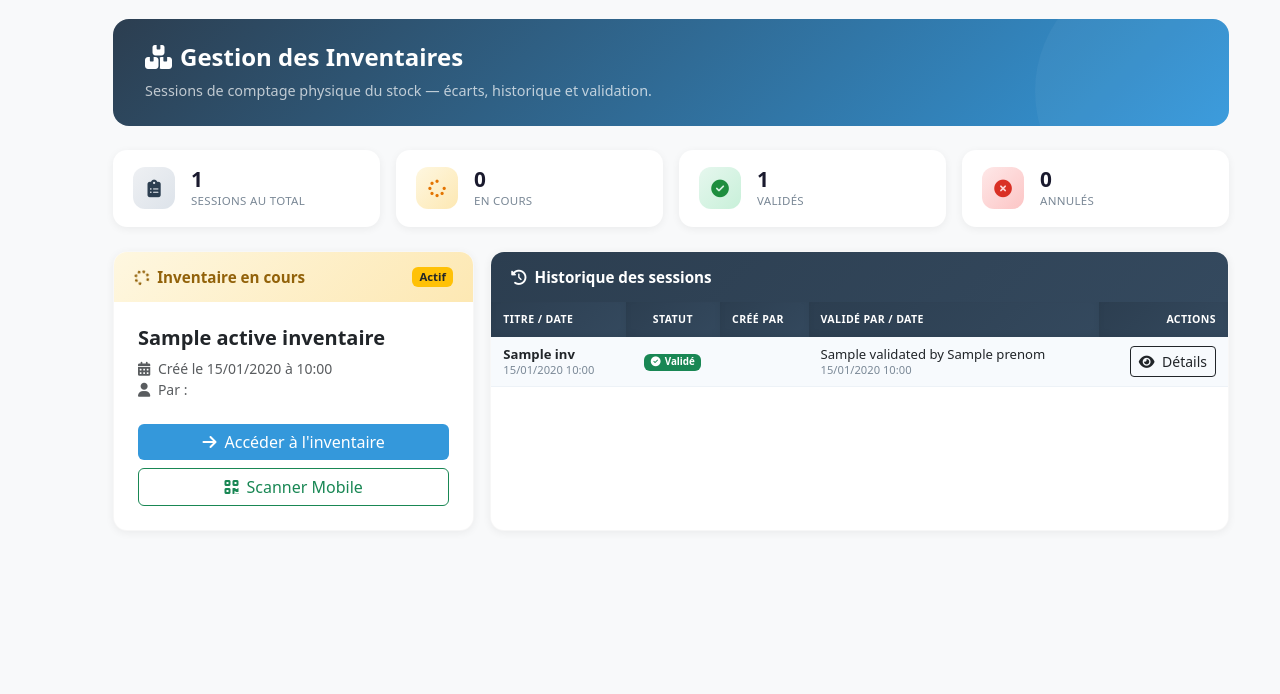
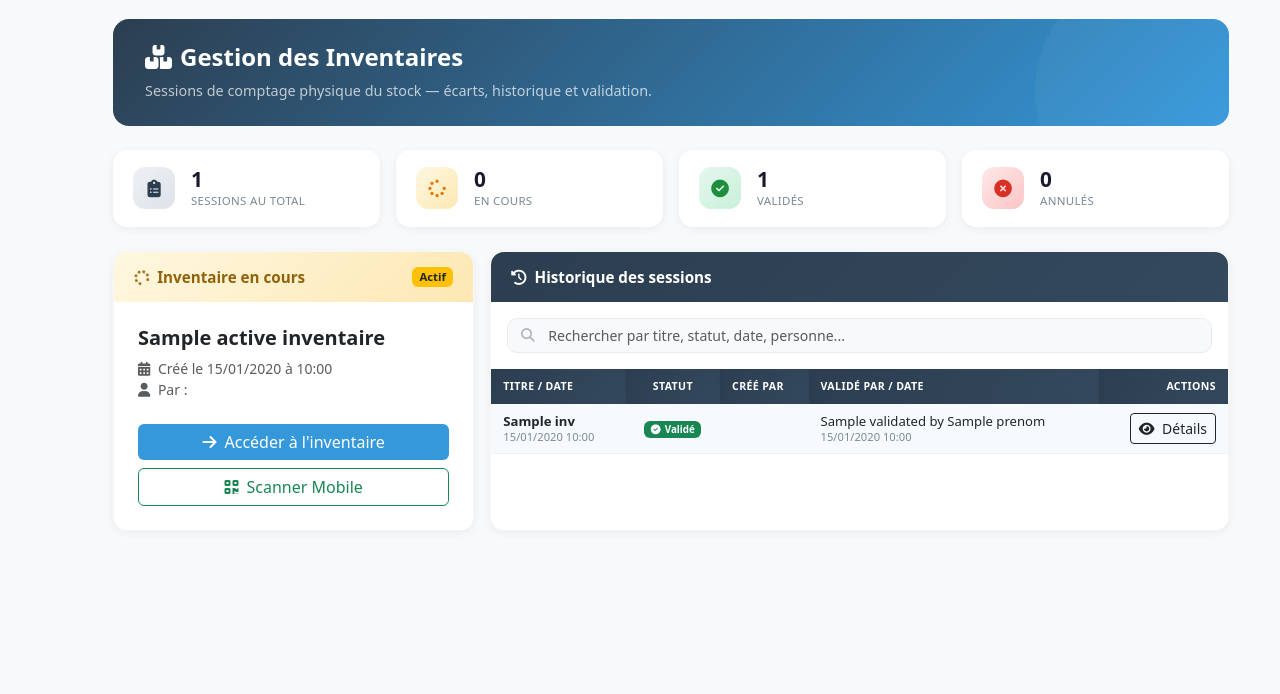
Before and after one commit to chaton2325/REFLEXPHARMA, a Python web app: template templates/admin/inventaire/list.html in a window 1280 px wide. Shown: the top 694 px of the page. Run offline with Jinja, Linux system fonts and the light colour scheme; the template is opened without the code that fills it: most values are stand-ins (such as "Sample title", 1, 10 or a date in 2020).

Commit message:
Ajout de la recherche a la liste des inventaires

```diff
--- a/templates/admin/inventaire/list.html
+++ b/templates/admin/inventaire/list.html
@@ -123,6 +123,30 @@
   .table-responsive-custom { border-radius: 0; }
 
   .cell-sub { font-size: 0.7rem; color: #7a8896; }
+
+  .search-wrapper { position: relative; }
+  .search-wrapper .form-control {
+    padding-left: 2.5rem;
+    border-radius: 10px;
+    border: 1px solid #e9ecef;
+    background: #f8f9fa;
+    font-size: 0.88rem;
+    transition: all 0.2s;
+  }
+  .search-wrapper .form-control:focus {
+    background: #fff;
+    border-color: #3498db;
+    box-shadow: 0 0 0 3px rgba(52,152,219,0.12);
+  }
+  .search-wrapper .search-icon {
+    position: absolute;
+    left: 0.85rem;
+    top: 50%;
+    transform: translateY(-50%);
+    color: #adb5bd;
+    font-size: 0.85rem;
+    pointer-events: none;
+  }
 
   #mobileInvList > .mobile-card:nth-child(odd) { background: #f7fafd; }
   #mobileInvList > .mobile-card:nth-child(even) { background: #ffffff; }
@@ -318,10 +342,18 @@
       </div>
 
       {% if inventaires %}
+      <div class="p-2 p-sm-3 pb-0">
+        <div class="search-wrapper">
+          <i class="fas fa-search search-icon"></i>
+          <input type="text" id="invSearchInput" class="form-control" placeholder="Rechercher par titre, statut, date, personne...">
+        </div>
+      </div>
+
       <!-- Mobile cards: no horizontal scroll -->
       <div class="d-sm-none p-2" style="display:flex;flex-direction:column;gap:0.5rem;" id="mobileInvList">
         {% for inv in inventaires %}
-        <div class="mobile-card">
+        {% set statut_label = {'planifie': 'Programmé', 'en_cours': 'En cours', 'valide': 'Validé', 'annule': 'Annulé'}.get(inv.statut, inv.statut) %}
+        <div class="mobile-card" data-search="{{ inv.titre }} {{ statut_label }} {{ inv.created_at.strftime('%d/%m/%Y %H:%M') if inv.created_at else '' }} {{ inv.created_by.nom }} {{ inv.created_by.prenom }} {{ inv.date_planifiee.strftime('%d/%m/%Y %H:%M') if inv.date_planifiee else '' }} {{ inv.validated_by.nom if inv.validated_by else '' }} {{ inv.validated_by.prenom if inv.validated_by else '' }} {{ inv.validated_at.strftime('%d/%m/%Y %H:%M') if inv.validated_at else '' }}">
           <div class="d-flex justify-content-between align-items-start gap-2">
             <div style="min-width:0;">
               <div class="fw-bold" style="color:#1a1a2e;font-size:0.82rem;">{{ inv.titre }}</div>
@@ -354,7 +386,7 @@
 
       <!-- Desktop table -->
       <div class="table-responsive table-responsive-custom d-none d-sm-block">
-        <table class="table table-custom">
+        <table class="table table-custom" id="invTable">
           <thead>
             <tr>
               <th>Titre / Date</th>
@@ -366,7 +398,8 @@
           </thead>
           <tbody>
             {% for inv in inventaires %}
-            <tr>
+            {% set statut_label = {'planifie': 'Programmé', 'en_cours': 'En cours', 'valide': 'Validé', 'annule': 'Annulé'}.get(inv.statut, inv.statut) %}
+            <tr data-search="{{ inv.titre }} {{ statut_label }} {{ inv.created_at.strftime('%d/%m/%Y %H:%M') if inv.created_at else '' }} {{ inv.created_by.nom }} {{ inv.created_by.prenom }} {{ inv.date_planifiee.strftime('%d/%m/%Y %H:%M') if inv.date_planifiee else '' }} {{ inv.validated_by.nom if inv.validated_by else '' }} {{ inv.validated_by.prenom if inv.validated_by else '' }} {{ inv.validated_at.strftime('%d/%m/%Y %H:%M') if inv.validated_at else '' }}">
               <td>
                 <div class="fw-bold">{{ inv.titre }}</div>
                 <div class="cell-sub">{{ inv.created_at.strftime('%d/%m/%Y %H:%M') }}</div>
@@ -410,4 +443,51 @@
     </div>
   </div>
 </div>
+
+<script>
+document.addEventListener('DOMContentLoaded', function() {
+    const searchInput = document.getElementById('invSearchInput');
+    if (!searchInput) return;
+
+    const table = document.getElementById('invTable');
+    const rows = table ? table.querySelectorAll('tbody tr') : [];
+    const mobileList = document.getElementById('mobileInvList');
+    const cards = mobileList ? mobileList.querySelectorAll('.mobile-card') : [];
+
+    function filterInventaires() {
+        const query = searchInput.value.trim().toLowerCase();
+        let visibleCount = 0;
+
+        rows.forEach(function(row) {
+            const text = (row.getAttribute('data-search') || row.textContent).toLowerCase();
+            const show = !query || text.includes(query);
+            row.style.display = show ? '' : 'none';
+            if (show) visibleCount++;
+        });
+
+        cards.forEach(function(card) {
+            const text = (card.getAttribute('data-search') || card.textContent).toLowerCase();
+            const show = !query || text.includes(query);
+            card.style.display = show ? '' : 'none';
+            if (show) visibleCount++;
+        });
+
+        let noResultMsg = document.getElementById('invNoResultMsg');
+        if (visibleCount === 0) {
+            if (!noResultMsg) {
+                noResultMsg = document.createElement('div');
+                noResultMsg.id = 'invNoResultMsg';
+                noResultMsg.className = 'text-center py-5 text-muted';
+                noResultMsg.innerHTML = '<i class="fas fa-search" style="font-size:2rem;color:#dee2e6;margin-bottom:0.75rem;display:block;"></i>Aucun inventaire ne correspond à la recherche';
+                const target = mobileList || (table ? table.closest('.table-responsive-custom') : null);
+                if (target) target.parentNode.appendChild(noResultMsg);
+            }
+        } else if (noResultMsg) {
+            noResultMsg.remove();
+        }
+    }
+
+    searchInput.addEventListener('input', filterInventaires);
+});
+</script>
 {% endblock %}
```
